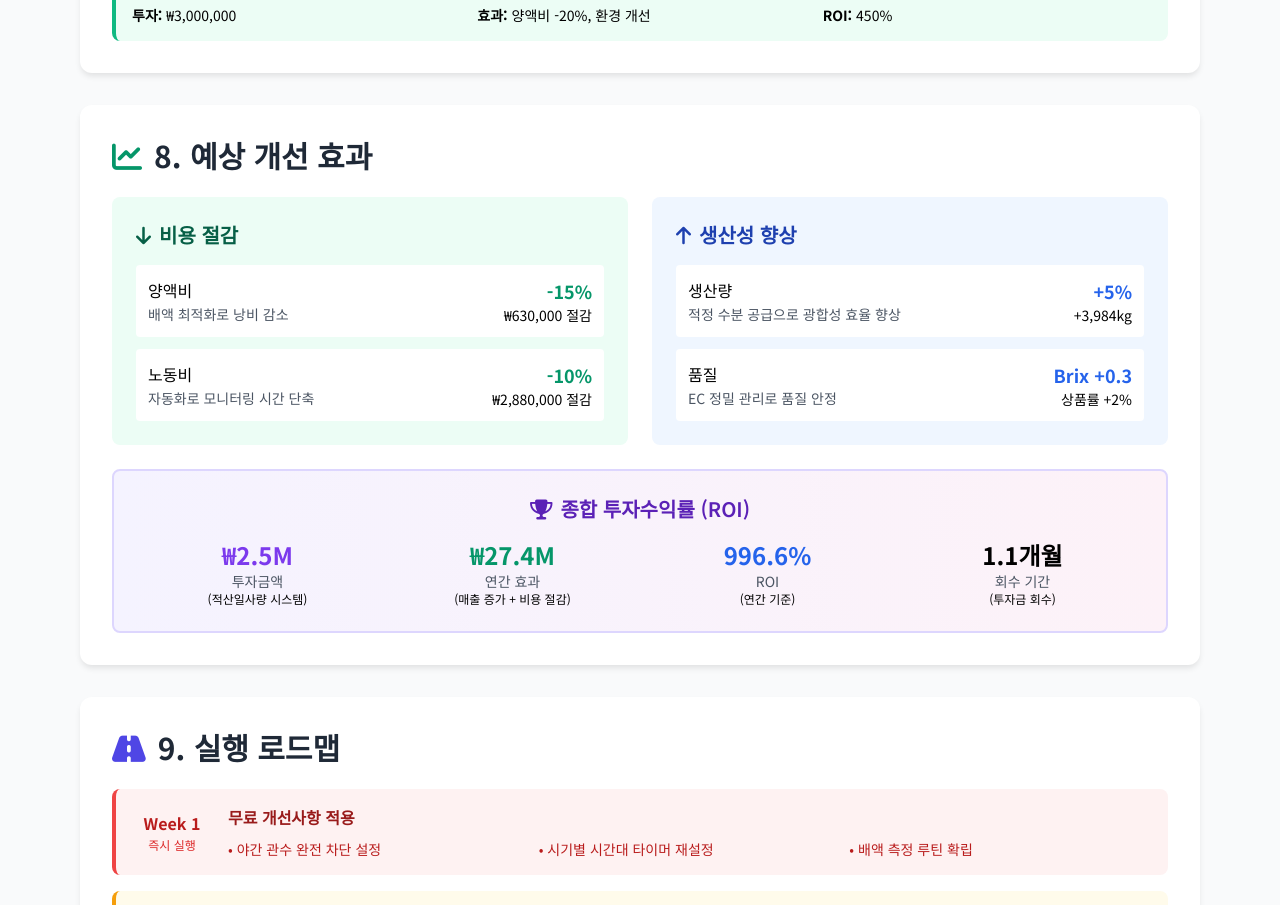
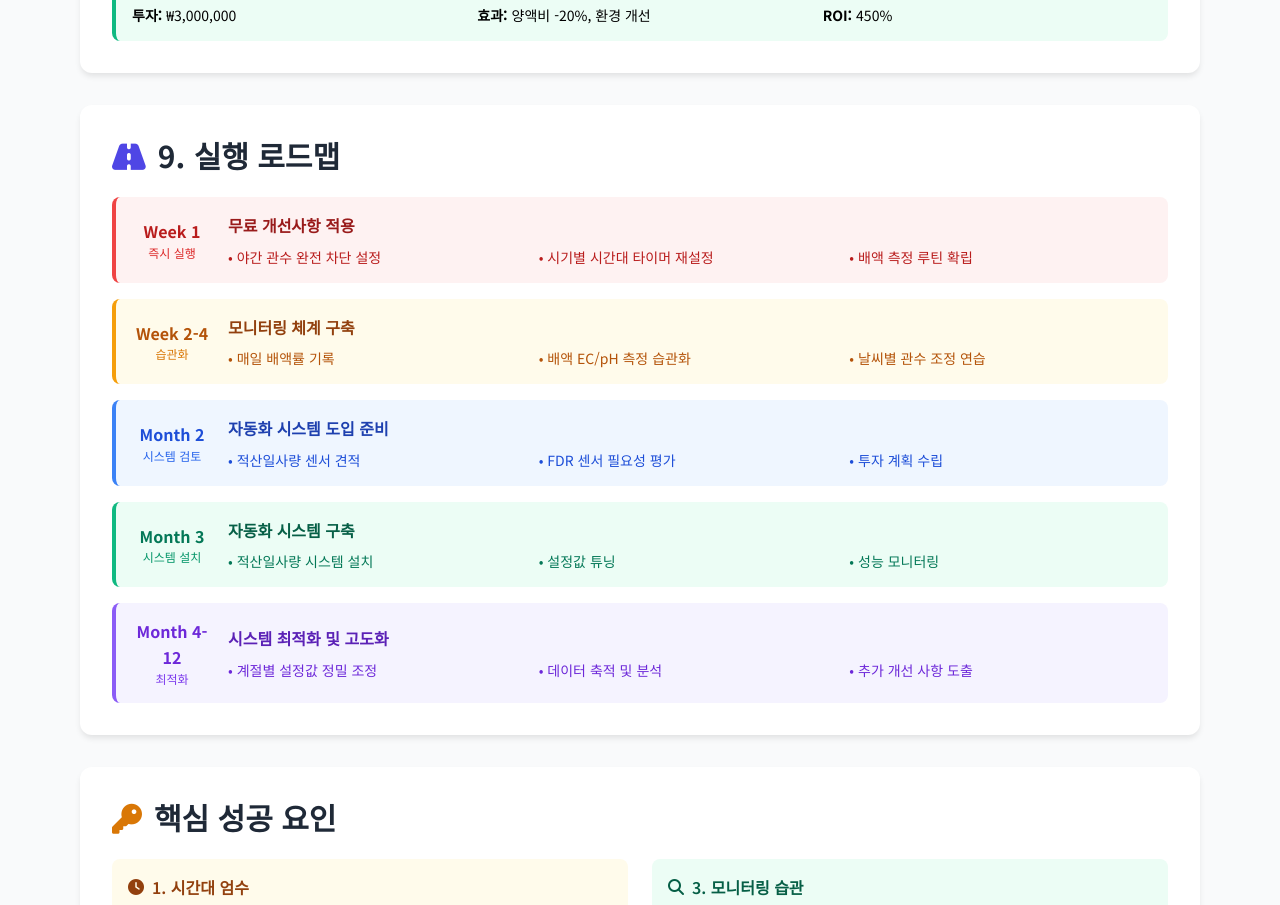
Before and after one commit to Radlerner/agsmartroi4, a plain HTML site: page index.html in a window 1280 px wide. Shown: the part 6435-7340 px from the top of the page. Drawn offline with nearby package versions, Linux system fonts and the light colour scheme.

Commit message:
Update index.html

```diff
--- a/index.html
+++ b/index.html
@@ -838,103 +838,8 @@
             </div>
         </div>
 
-        <!-- 8. 예상 개선 효과 -->
-        <div class="section-card">
-            <h2 class="text-3xl font-bold mb-6 text-gray-800">
-                <i class="fas fa-chart-line mr-3 text-green-600"></i>8. 예상 개선 효과
-            </h2>
 
-            <div class="grid md:grid-cols-2 gap-6">
-                <!-- 비용 절감 -->
-                <div class="bg-green-50 p-6 rounded-lg">
-                    <h3 class="text-xl font-semibold mb-4 text-green-800">
-                        <i class="fas fa-arrow-down mr-2"></i>비용 절감
-                    </h3>
-                    <div class="space-y-3">
-                        <div class="flex justify-between items-center p-3 bg-white rounded">
-                            <div>
-                                <div class="font-medium">양액비</div>
-                                <div class="text-sm text-gray-600">배액 최적화로 낭비 감소</div>
-                            </div>
-                            <div class="text-right">
-                                <div class="text-lg font-bold text-green-600">-15%</div>
-                                <div class="text-sm">₩630,000 절감</div>
-                            </div>
-                        </div>
-                        <div class="flex justify-between items-center p-3 bg-white rounded">
-                            <div>
-                                <div class="font-medium">노동비</div>
-                                <div class="text-sm text-gray-600">자동화로 모니터링 시간 단축</div>
-                            </div>
-                            <div class="text-right">
-                                <div class="text-lg font-bold text-green-600">-10%</div>
-                                <div class="text-sm">₩2,880,000 절감</div>
-                            </div>
-                        </div>
-                    </div>
-                </div>
-
-                <!-- 생산성 향상 -->
-                <div class="bg-blue-50 p-6 rounded-lg">
-                    <h3 class="text-xl font-semibold mb-4 text-blue-800">
-                        <i class="fas fa-arrow-up mr-2"></i>생산성 향상
-                    </h3>
-                    <div class="space-y-3">
-                        <div class="flex justify-between items-center p-3 bg-white rounded">
-                            <div>
-                                <div class="font-medium">생산량</div>
-                                <div class="text-sm text-gray-600">적정 수분 공급으로 광합성 효율 향상</div>
-                            </div>
-                            <div class="text-right">
-                                <div class="text-lg font-bold text-blue-600">+5%</div>
-                                <div class="text-sm">+3,984kg</div>
-                            </div>
-                        </div>
-                        <div class="flex justify-between items-center p-3 bg-white rounded">
-                            <div>
-                                <div class="font-medium">품질</div>
-                                <div class="text-sm text-gray-600">EC 정밀 관리로 품질 안정</div>
-                            </div>
-                            <div class="text-right">
-                                <div class="text-lg font-bold text-blue-600">Brix +0.3</div>
-                                <div class="text-sm">상품률 +2%</div>
-                            </div>
-                        </div>
-                    </div>
-                </div>
-            </div>
-
-            <!-- ROI 종합 -->
-            <div class="mt-6 bg-gradient-to-r from-purple-50 to-pink-50 p-6 rounded-lg border-2 border-purple-200">
-                <h3 class="text-xl font-semibold mb-4 text-purple-800 text-center">
-                    <i class="fas fa-trophy mr-2"></i>종합 투자수익률 (ROI)
-                </h3>
-                <div class="grid md:grid-cols-4 gap-4 text-center">
-                    <div>
-                        <div class="text-2xl font-bold text-purple-600">₩2.5M</div>
-                        <div class="text-sm text-gray-600">투자금액</div>
-                        <div class="text-xs">(적산일사량 시스템)</div>
-                    </div>
-                    <div>
-                        <div class="text-2xl font-bold text-green-600">₩27.4M</div>
-                        <div class="text-sm text-gray-600">연간 효과</div>
-                        <div class="text-xs">(매출 증가 + 비용 절감)</div>
-                    </div>
-                    <div>
-                        <div class="text-2xl font-bold text-blue-600">996.6%</div>
-                        <div class="text-sm text-gray-600">ROI</div>
-                        <div class="text-xs">(연간 기준)</div>
-                    </div>
-                    <div>
-                        <div class="text-2xl font-bold text-orange-600">1.1개월</div>
-                        <div class="text-sm text-gray-600">회수 기간</div>
-                        <div class="text-xs">(투자금 회수)</div>
-                    </div>
-                </div>
-            </div>
-        </div>
-
-        <!-- 9. 실행 로드맵 -->
+        <!-- 8. 실행 로드맵 -->
         <div class="section-card">
             <h2 class="text-3xl font-bold mb-6 text-gray-800">
                 <i class="fas fa-road mr-3 text-indigo-600"></i>9. 실행 로드맵
```
